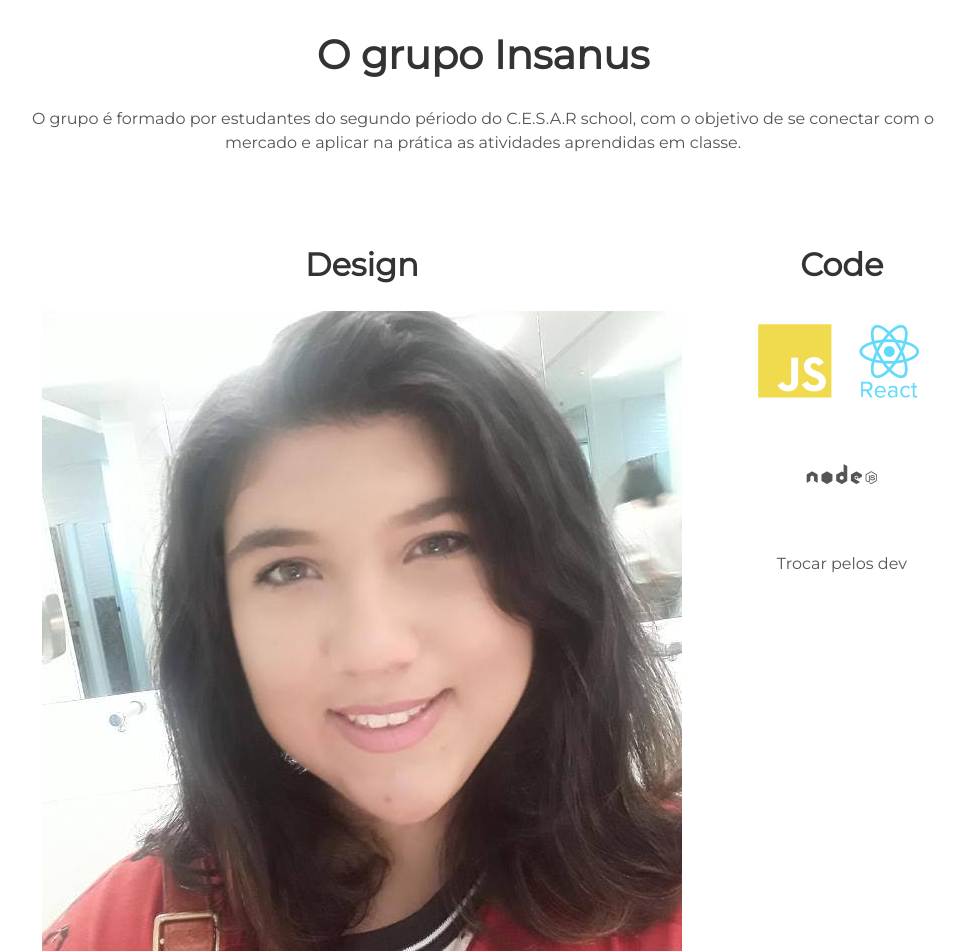
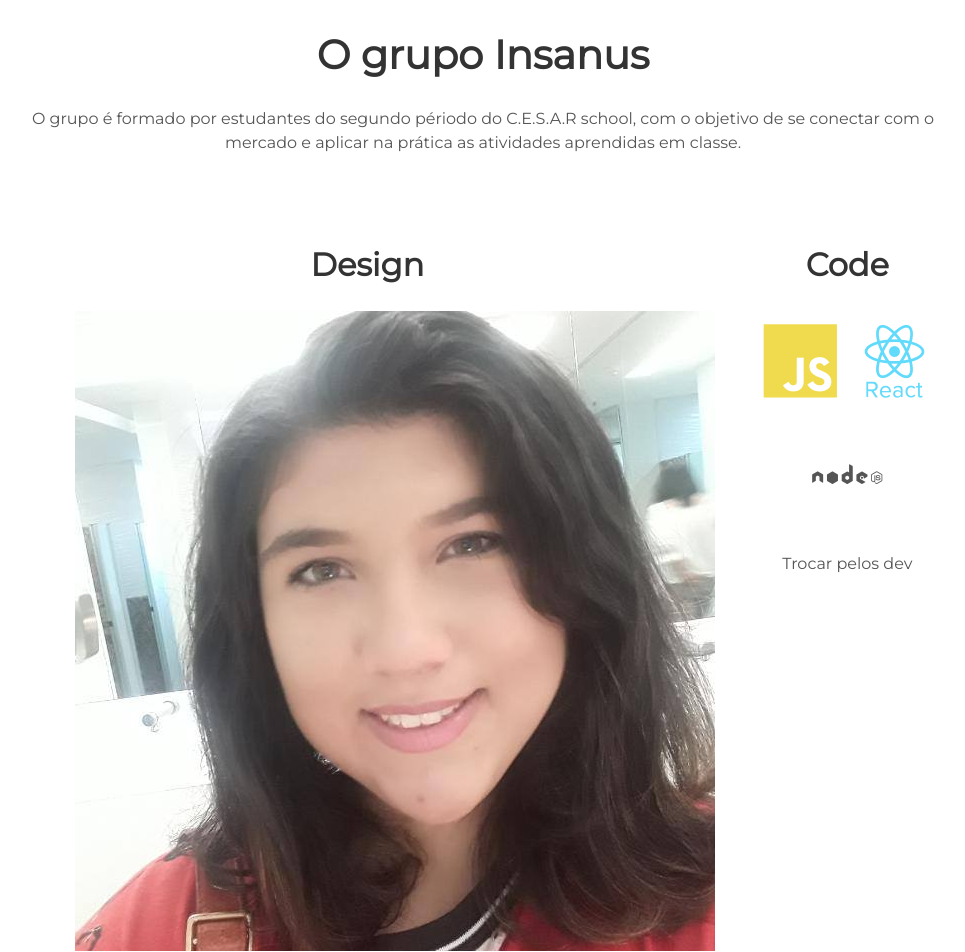
Before and after one commit to ALPACK/ALPACK.github.io, a Jekyll site: the page built from index.html, in a window 1280 px wide. Shown: the part 950-1902 px from the top of the page, without its empty margins (157-1122 px from the left). Built offline with Jekyll 4.4.1, drawn with Linux system fonts in a browser that asks for light colours.

Commit message:
cecilia.css2

```diff
--- a/_includes/about.html
+++ b/_includes/about.html
@@ -5,7 +5,7 @@
   <div class="user">
     <div class="tech">
       <h2>Design</h2>
-      <i class="devicon-html5-plain-wordmark"><img src="../assets/img/Cecilia.jpg" alt=""></i>
+      <i class="cecilia"><img src="../assets/img/Cecilia.jpg" alt=""></i>
       <i class="devicon-bootstrap-plain-wordmark colored"></i>
       <i class="devicon-sass-original colored"></i>
       <p>Trocar pela galera de Design</p>
```
